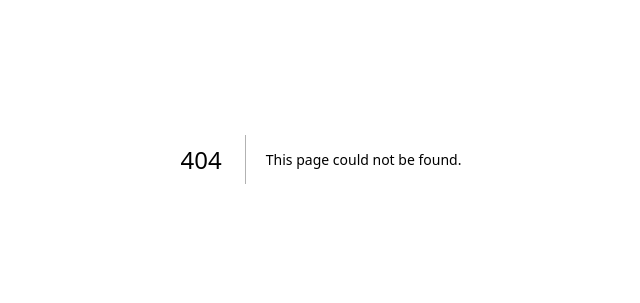
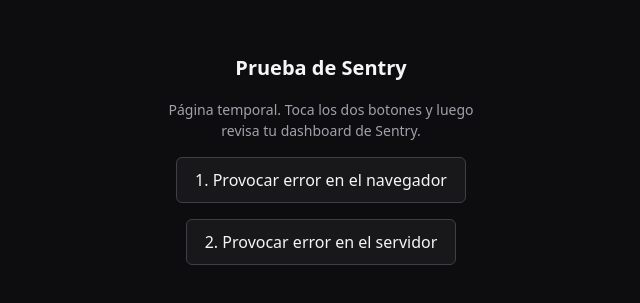
Before and after one commit to jonathanSCM/chats, a Next.js app: page /sentry-example-page in a window 1280 px wide. Before the commit this address had no page. Shown: the part 241-544 px from the top of the page, without its empty margins (319-959 px from the left). Built offline with nearby package versions, Linux system fonts and the light colour scheme.

Commit message:
sentry: agregar pagina de prueba temporal para verificar que los errores llegan

```diff
--- /dev/null
+++ b/src/app/api/sentry-example-api/route.ts
@@ -0,0 +1,9 @@
+import { NextResponse } from "next/server";
+
+// TEMPORAL: solo para confirmar que Sentry captura errores del servidor.
+// Borrar este archivo (y la carpeta sentry-example-page) una vez verificado.
+export async function GET() {
+  throw new Error("Sentry test error (servidor) — borrar esta ruta después de verificar");
+  // eslint-disable-next-line no-unreachable
+  return NextResponse.json({ ok: true });
+}
--- /dev/null
+++ b/src/app/sentry-example-page/page.tsx
@@ -0,0 +1,82 @@
+"use client";
+
+import { useState } from "react";
+import * as Sentry from "@sentry/nextjs";
+
+// TEMPORAL: solo para verificar que Sentry está capturando errores en
+// producción. Borrar esta carpeta (y src/app/api/sentry-example-api) una
+// vez confirmado que los eventos llegan al dashboard de Sentry.
+export default function SentryExamplePage() {
+  const [serverDone, setServerDone] = useState(false);
+  const [serverError, setServerError] = useState<string | null>(null);
+
+  return (
+    <main
+      style={{
+        minHeight: "100vh",
+        display: "flex",
+        flexDirection: "column",
+        alignItems: "center",
+        justifyContent: "center",
+        gap: 16,
+        fontFamily: "system-ui, sans-serif",
+        background: "#0d0d0f",
+        color: "#f5f5f5",
+      }}
+    >
+      <h1 style={{ fontSize: 20, fontWeight: 600 }}>Prueba de Sentry</h1>
+      <p style={{ color: "#a1a1aa", fontSize: 14, maxWidth: 320, textAlign: "center" }}>
+        Página temporal. Toca los dos botones y luego revisa tu dashboard de Sentry.
+      </p>
+
+      <button
+        onClick={() => {
+          throw new Error("Sentry test error (navegador) — borrar esta página después de verificar");
+        }}
+        style={{
+          cursor: "pointer",
+          padding: "10px 18px",
+          borderRadius: 6,
+          border: "1px solid #3f3f46",
+          background: "#18181b",
+          color: "#f5f5f5",
+        }}
+      >
+        1. Provocar error en el navegador
+      </button>
+
+      <button
+        onClick={async () => {
+          setServerError(null);
+          setServerDone(false);
+          try {
+            const res = await fetch("/api/sentry-example-api");
+            if (!res.ok) throw new Error(`HTTP ${res.status}`);
+          } catch (err) {
+            // Esperado: la ruta de prueba siempre tira error a propósito.
+            Sentry.captureException(err);
+            setServerError(err instanceof Error ? err.message : String(err));
+          } finally {
+            setServerDone(true);
+          }
+        }}
+        style={{
+          cursor: "pointer",
+          padding: "10px 18px",
+          borderRadius: 6,
+          border: "1px solid #3f3f46",
+          background: "#18181b",
+          color: "#f5f5f5",
+        }}
+      >
+        2. Provocar error en el servidor
+      </button>
+
+      {serverDone && (
+        <p style={{ fontSize: 12, color: "#71717a" }}>
+          Petición al servidor completada{serverError ? ` (error: ${serverError})` : ""}.
+        </p>
+      )}
+    </main>
+  );
+}
```
